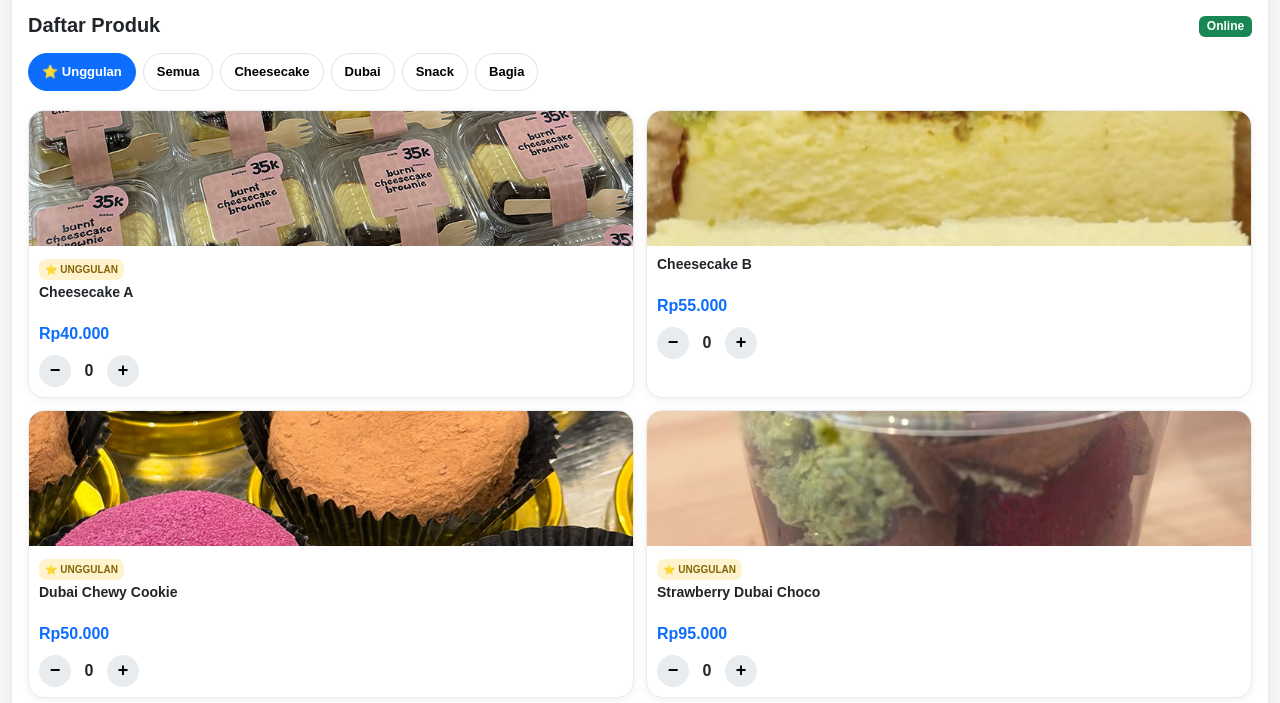
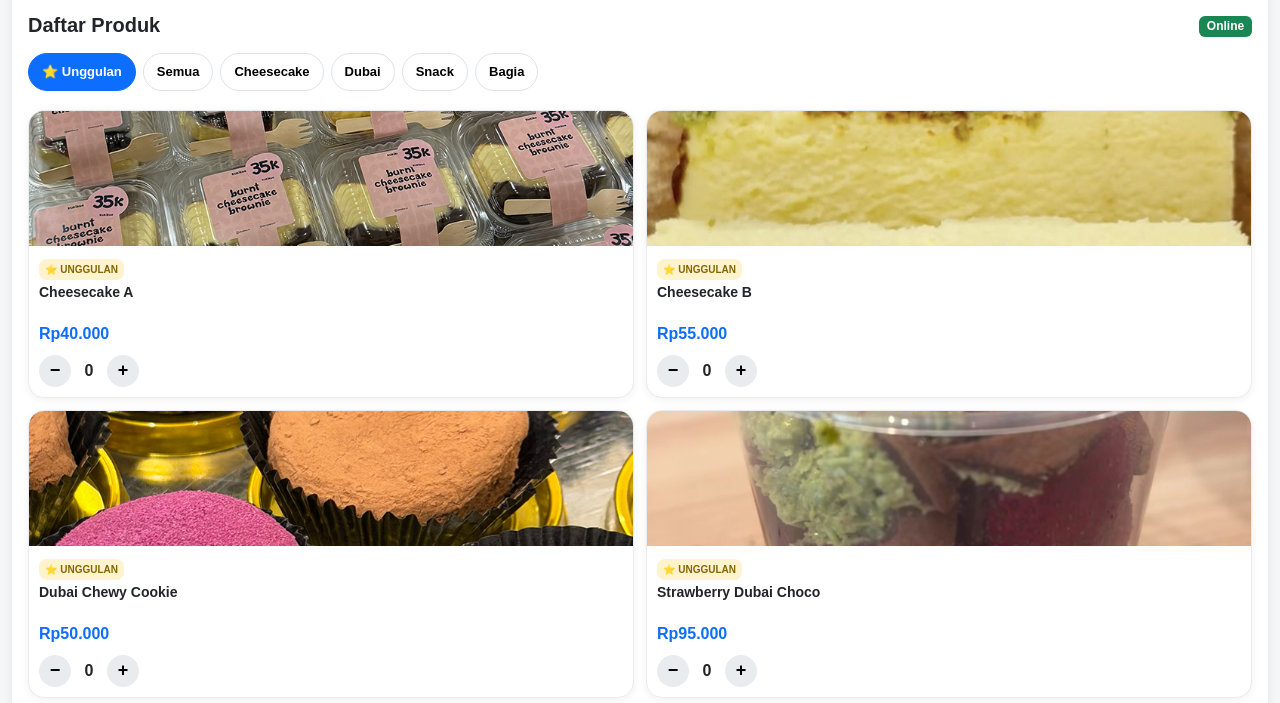
Before and after one commit to steventanjung/broodle, a plain HTML site: page index.html in a window 1280 px wide. Shown: the part 97-800 px from the top of the page. Drawn offline with nearby package versions, Linux system fonts and the light colour scheme.

Commit message:
Update index.html

```diff
--- a/index.html
+++ b/index.html
@@ -750,13 +750,13 @@ function updateNetworkStatus() {
    MENU VERSION
    ===================================================== */
 
-const MENU_VERSION="9";
+const MENU_VERSION="10";
 
 
 const DEFAULT_MENUS=[
 
     {nama:"Cheesecake A",harga:40000,kategori:"Cheesecake",unggulan:true},
-    {nama:"Cheesecake B",harga:55000,kategori:"Cheesecake",unggulan:false},
+    {nama:"Cheesecake B",harga:55000,kategori:"Cheesecake",unggulan:true},
     {nama:"Dubai Chewy Cookie",harga:50000,kategori:"Dubai",unggulan:true},
     {nama:"Strawberry Dubai Choco",harga:95000,kategori:"Dubai",unggulan:true},
     {nama:"London Choco Cake",harga:55000,kategori:"Cheesecake",unggulan:false},
@@ -1138,8 +1138,8 @@ function getProductCategory(item){
   if (explicit) {
     if (explicit === 'bagia' || explicit.includes('bagia')) return 'bagia';
     if (explicit === 'snack' || explicit.includes('snack')) return 'snack';
-    if (explicit === 'cheesecake' || explicit.includes('cheesecake')) return 'cake';
-    if (explicit === 'dubai' || explicit.includes('dubai')) return 'dessert';
+    if (explicit === 'cheesecake' || explicit.includes('cheesecake')) return 'cheesecake';
+    if (explicit === 'dubai' || explicit.includes('dubai')) return 'dubai';
   }
 
   // Backward-compatible fallback for older menu records that may not have kategori.
```
